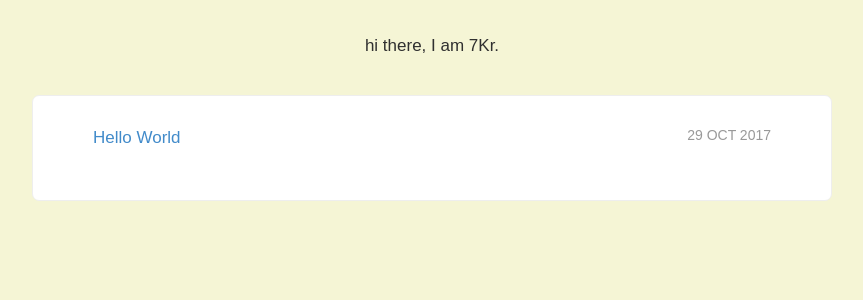
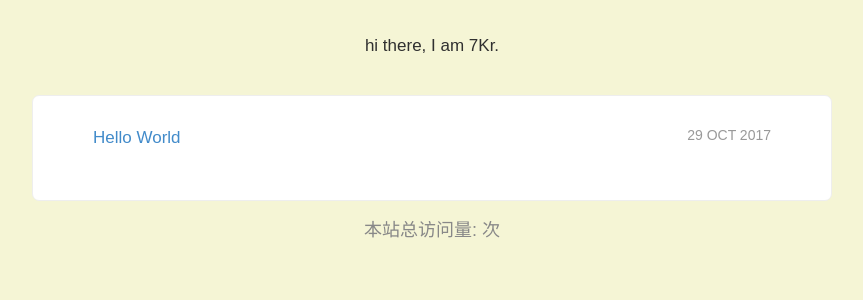
Before and after one commit to 7kr/7kr.github.io, a Jekyll site: the page built from index.html, in a window 1280 px wide. Shown: the top 300 px of the page, without its empty margins (208-1071 px from the left). Built offline with Jekyll 4.4.1, drawn with Linux system fonts in a browser that asks for light colours; comment, search, counter and statistics services are not loaded.

Commit message:
add pv total for home page on footer

```diff
--- a/_layouts/default.html
+++ b/_layouts/default.html
@@ -3,6 +3,7 @@
     <head>
       <meta http-equiv="content-type" content="text/html; charset=utf-8" />
       <link rel="stylesheet" href="{{ site.baseurl }}//css/main.css">
+      <script async src="//dn-lbstatics.qbox.me/busuanzi/2.3/busuanzi.pure.mini.js"></script>
       <title>{{ page.title }}</title>
     </head>
     <body>
@@ -15,5 +16,9 @@
       <div id="container">
         {{ content }}
       </div>
+      <footer class="footer_pv">
+        <!-- <p>Total <span id="busuanzi_value_site_pv"></span> views，您是本站的第<span id="busuanzi_value_site_uv"></span>个小伙伴，<span id="busuanzi_value_page_pv"></span> Hits</p><br/> -->
+        <span id="busuanzi_container_site_pv">本站总访问量: <span id="busuanzi_value_site_pv"></span>次</span>
+      </footer>
     </body>
   </html>
--- a/_sass/styles.scss
+++ b/_sass/styles.scss
@@ -85,3 +85,14 @@ ul.posts .datetime {
   font-size: 14px;
   text-align: right;
 }
+.footer_pv {
+  width: 100%;
+  display: flex;
+  flex-direction: row;
+  justify-content: center;
+  align-items: center;
+}
+.footer_pv span{
+  color: #888;
+  font-size: 18px;
+}
```
Also changed, not shown: _includes/footer.html (added).
